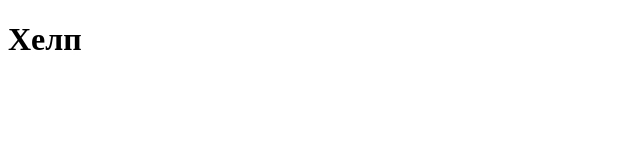
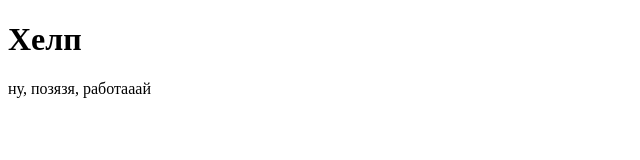
Before and after one commit to nelloginova-alt/first-project, a plain HTML site: page index.html in a window 1280 px wide. Shown: the whole page, without its empty margins (0-640 px from the left). Drawn offline with Linux system fonts and the light colour scheme.

Commit message:
новый абзац

```diff
--- a/index.html
+++ b/index.html
@@ -7,5 +7,6 @@
   </head>
   <body>
     <h1>Хелп</h1>
+    <p>ну, позязя, работааай</p>
   </body>
 </html>
```
